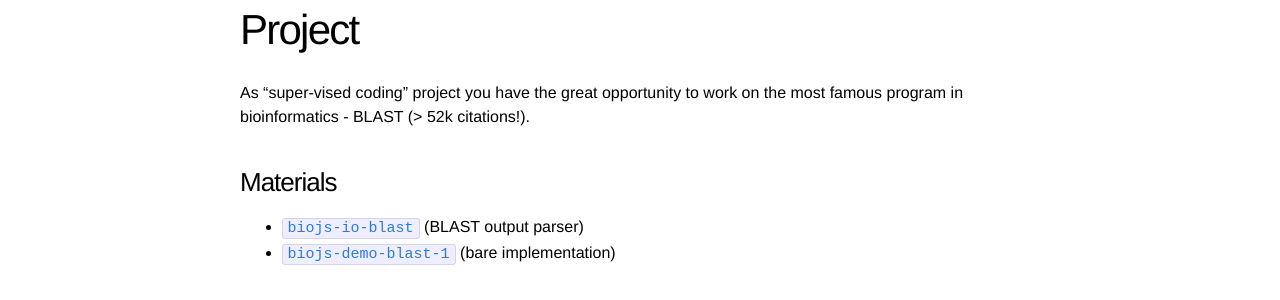
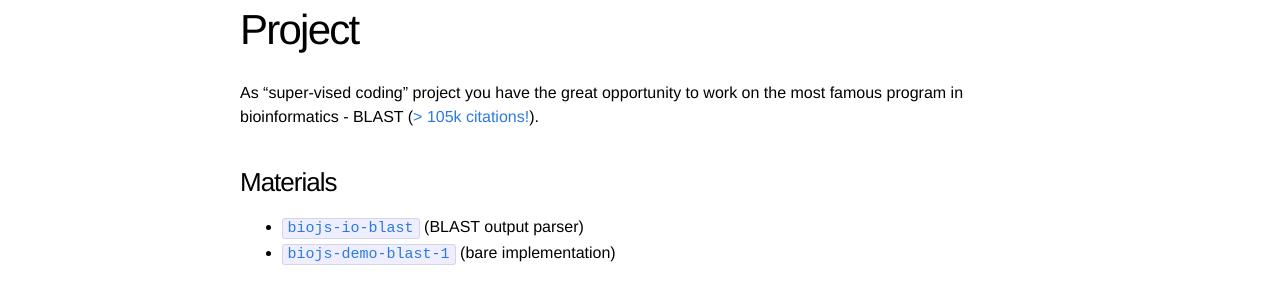
Before and after one commit to benhwhite/biojs-ebi, a Jekyll site: the page built from project.md, in a window 1280 px wide. Shown: the part 193-493 px from the top of the page. Built offline with Jekyll 4.4.1, drawn with Linux system fonts in a browser that asks for light colours.

Commit message:
blast citations link

```diff
--- a/project.md
+++ b/project.md
@@ -6,7 +6,7 @@ order: 5
 ---
 
 As "super-vised coding" project you have the great opportunity to work
-on the most famous program in bioinformatics - BLAST (> 52k citations!).
+on the most famous program in bioinformatics - BLAST ([> 105k citations!](http://scholar.google.com/citations?user=VRccPlQAAAAJ&hl=en)).
 
 ### Materials
 
```
